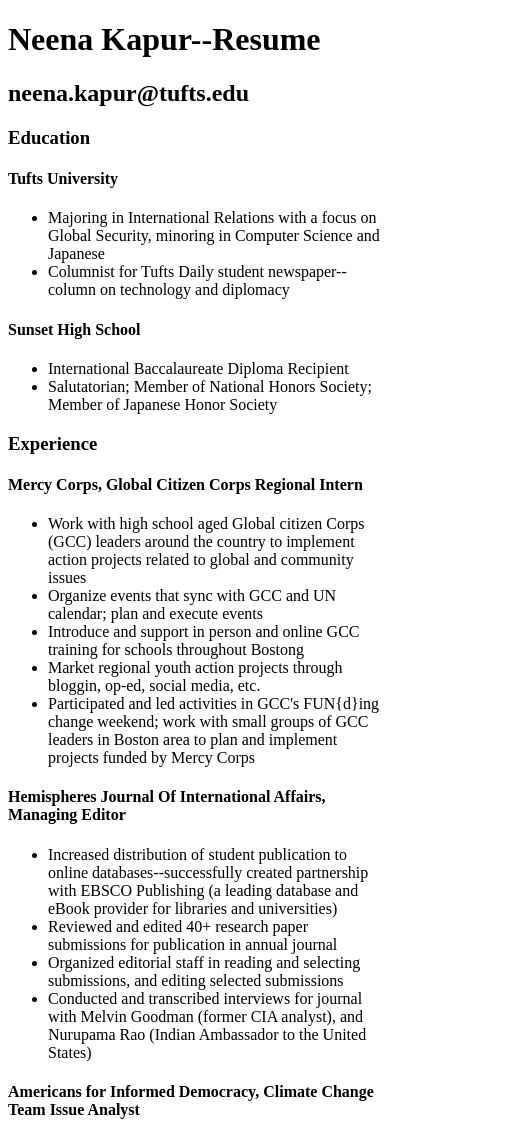
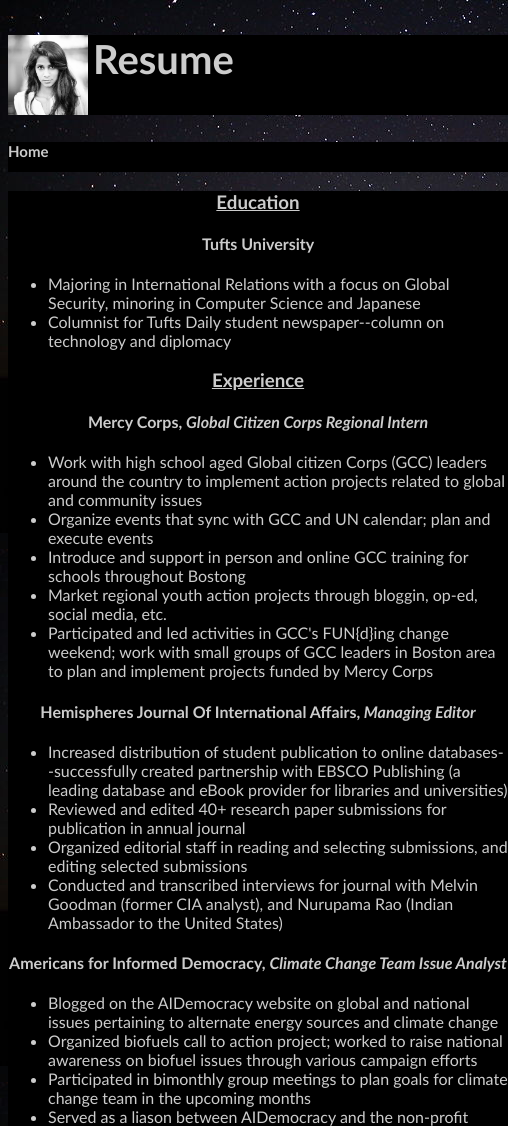
Before and after one commit to nkapur01/nkapur01.github.com, a plain HTML site: page resume.html in a window 390 px wide. Shown: the top 1126 px of the page, 508 px wide, since content can reach past the window. Drawn offline with Linux system fonts and the light colour scheme.

Commit message:
everything but mobile stylesheet

```diff
--- a/resume.html
+++ b/resume.html
@@ -4,30 +4,31 @@
 
 <head>
   <title>Resume</title>
+<link href="stylesheets/stylesheet1.css" rel="stylesheet" />
 </head>
 
 <body>
 
-<h1>Neena Kapur--Resume</h1>
-<h2>neena.kapur@tufts.edu</h2>
+<div>
+<h1>Resume <img src="stylesheets/neena.jpg" width="80" height="80"</h1>
+</div>
 
+<div>
+<h2><a href="index.html">Home</a></h2>
+</div>
+
+<div>
 <h3>Education</h3>
-<p><h4>Tufts University</h4>
+<h4>Tufts University</h4>
+<p>
 <ul>
 <li> Majoring in International Relations with a focus on Global Security, minoring in Computer Science and Japanese</li>
 <li> Columnist for Tufts Daily student newspaper--column on technology and diplomacy</li>
 </ul>
 </p>
 
-<p><h4>Sunset High School</h4>
-<ul>
-<li> International Baccalaureate Diploma Recipient </li>
-<li> Salutatorian; Member of National Honors Society; Member of Japanese Honor Society </li>
-</ul>
-</p>
-
 <h3>Experience</h3>
-<p><h4>Mercy Corps, Global Citizen Corps Regional Intern</h4>
+<p><h4>Mercy Corps, <i>Global Citizen Corps Regional Intern</i></h4>
 <ul>
 <li>Work with high school aged Global citizen Corps (GCC) leaders around the country to implement action projects related to global and community issues</li>
 <li>Organize events that sync with GCC and UN calendar; plan and execute events </li>
@@ -37,7 +38,7 @@
 </ul>
 </p>
 
-<p><h4>Hemispheres Journal Of International Affairs, Managing Editor</h4>
+<p><h4>Hemispheres Journal Of International Affairs,<i> Managing Editor</i></h4>
 <ul>
 <li>Increased distribution of student publication to online databases--successfully created partnership with EBSCO Publishing (a leading database and eBook provider for libraries and universities)
 <li>Reviewed and edited 40+ research paper submissions for publication in annual journal</li>
@@ -46,7 +47,7 @@
 </ul>
 </p>
 
-<p><h4>Americans for Informed Democracy, Climate Change Team Issue Analyst</h4>
+<p><h4>Americans for Informed Democracy, <i>Climate Change Team Issue Analyst</i></h4>
 <ul>
 <li>Blogged on the AIDemocracy website on global and national issues pertaining to alternate energy sources and climate change</li>
 <li>Organized biofuels call to action project; worked to raise national awareness on biofuel issues through various campaign efforts</li>
@@ -55,7 +56,7 @@
 </ul>
 </p>
 
-<p><h4>Portland State University Physics Department, Research Assistant</h4>
+<p><h4>Portland State University Physics Department, <i>Research Assistant</i></h4>
 <ul>
 <li>Developed and conducted experiments on various means of energy production (focused primarily on energy through the transmutation of palladium post electrolysis)</li>
 <li>Reported findings in weekly lab reports</li>
@@ -64,7 +65,7 @@
 </ul>
 </p>
 
-<p><h4>Oregon Museum of Science and Industry, Physics Lab Volunteer</h4>
+<p><h4>Oregon Museum of Science and Industry, <i>Physics Lab Volunteer</i></h4>
 <ul>
 <li>Presented various science demonstrations to OMSI visitors/<li>
 <li>Provided customer service to visitors</li>
@@ -72,7 +73,7 @@
 </ul>
 </p>
 
-<p><h4>Key Club Volunteer Organization, Key Club Editor</h4>
+<p><h4>Key Club Volunteer Organization, <i>Key Club Editor</i></h4>
 <ul>
 <li>Publicized club both in school and throught the community--doubled Key Club membership during term (100+ members)</li>
 <li>Communicated with community organizatoins to coordinate volunteer opportunities and outreach events</li>
@@ -99,11 +100,16 @@
 </ul>
 </p>
 
-<p><h4>Language Skills<h4>
+<p><h4>Language Skills</h4>
 <ul>
 <li>Verbal and written fluency in Japanese (14 years of language experience)</li>
 </ul>
 </p>
+</div>
+
+<div>
+<p>You can contact me at <a href="mailto:neena.kapur@tufts.edu">neena.kapur@tufts.edu</a>
+</div>
 
 </body>
 
--- a/stylesheets/stylesheet1.css
+++ b/stylesheets/stylesheet1.css
@@ -1,20 +1,49 @@
 body {
-font-family: "Palatino Linotype", Palatino, Palladio, "URW Palladio L", "Book Antiqua", Baskerville, "Bookman Old Style", "Bitstream Charter", "Nimbus Roman No9 L", Garamond, "Apple Garamond", "ITC Garamond Narrow", "New Century Schoolbook", "Century Schoolbook", "Century Schoolbook L", Georgia, serif;
-
-
-}
-
-h1, h2 {
-text-align: center;
-color: SteelBlue;
-font-size: 100px;
-font-weight: bolder;
+font-family: Optima, Segoe, "Segoe UI", Candara, Calibri, Arial, sans-serif;
+background-image:url('nightskye.jpg');
+background-attachment:fixed;
+color:#cccccc;
+text-align: left;
 }
 
 h1 {
-margin-bottom: 0px;
+text-align:left;
+margin-top: 7%;
+font-size: 40px;
+background-color: black;
+width: 350px;
+height: 80px;
 }
 
-h2{
-margin-top: 0px;
+h1 img{
+float:left;
+margin-right: 5px;
 }
+
+h2 {
+background-color: black;
+font-size:15px;
+width:170px;
+height:30px;
+}
+
+div {
+margin: 0 auto 0 auto;
+text-align: left;
+background-color: black;
+width:500px;
+}
+
+h3{
+text-decoration:underline;
+text-align:center;
+}
+
+h4{
+text-align:center;
+}
+
+a {
+color: #cccccc;
+text-decoration:none;
+}
```
Also changed, not shown: bio.html (+11 -2 lines), index.html (+5 -5 lines), stylesheets/neena.jpg (added), stylesheets/nightskye.jpg (added).
